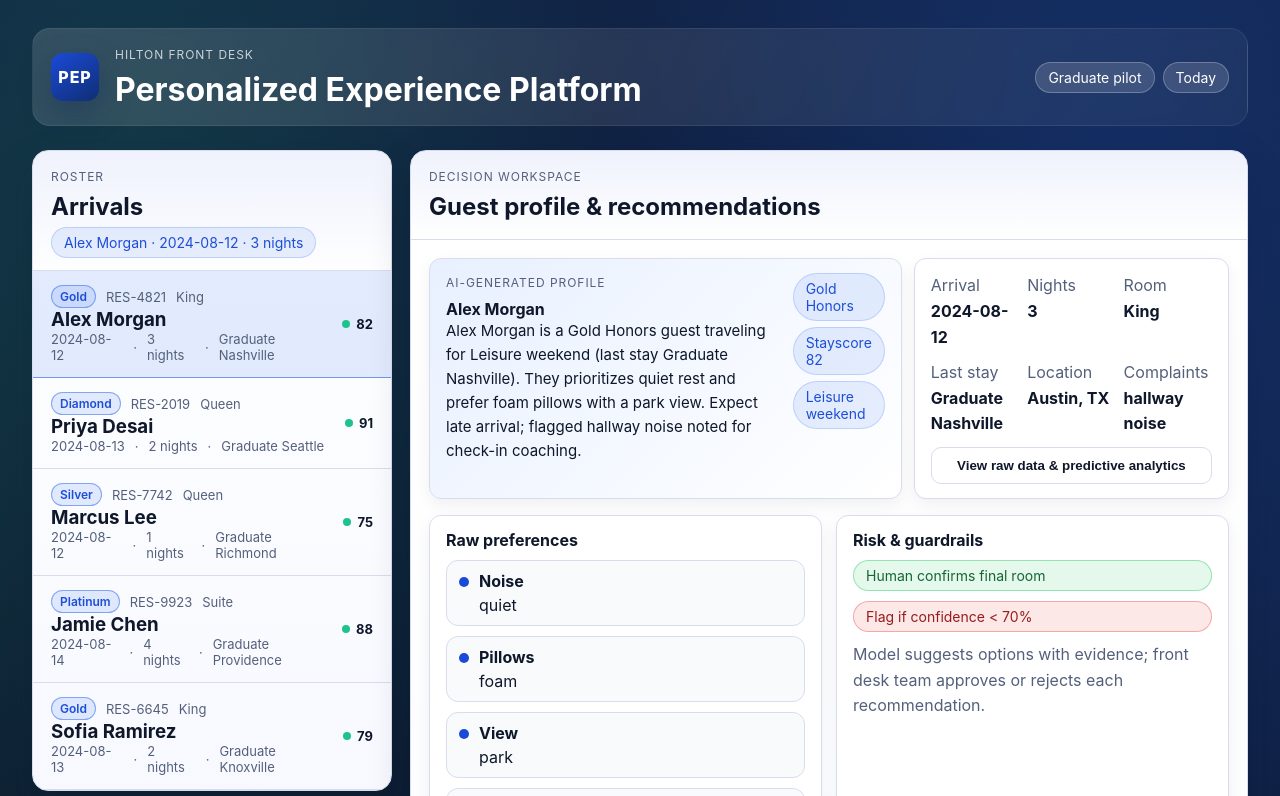
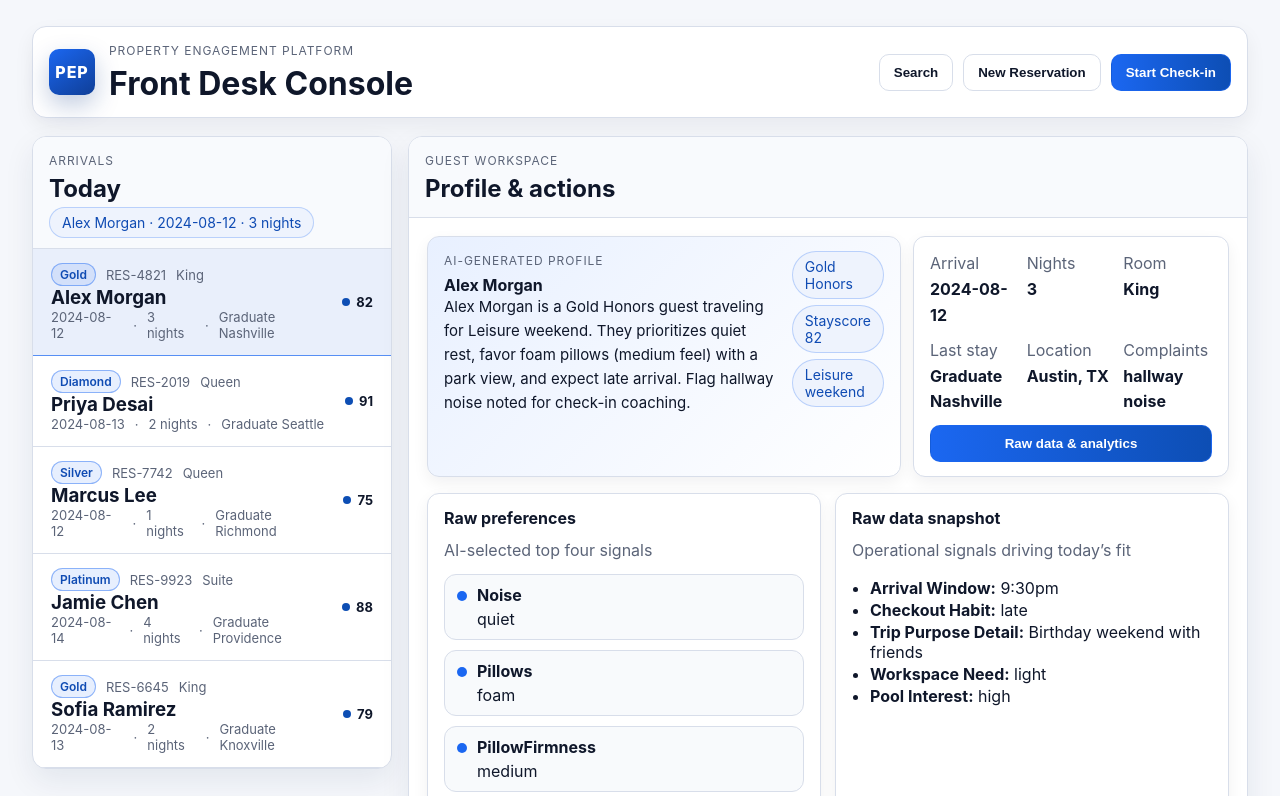
Before and after one commit to nathanfrenzel/PEPAI, a plain HTML site: page index.html in a window 1280 px wide. Both pictures are taken after a click on the item 212 px from the left and 324 px from the top of the page. Shown: the top 796 px of the page. Drawn offline with Linux system fonts and the light colour scheme.

Commit message:
Refresh PEP console styling and surface top AI signals

```diff
--- a/index.html
+++ b/index.html
@@ -11,13 +11,14 @@
     <div class="brand-stack">
       <div class="pep-mark">PEP</div>
       <div>
-        <p class="eyebrow">Hilton front desk</p>
-        <h1>Personalized Experience Platform</h1>
+        <p class="eyebrow">Property Engagement Platform</p>
+        <h1>Front Desk Console</h1>
       </div>
     </div>
-    <div class="header-meta">
-      <div class="pill pill-soft">Graduate pilot</div>
-      <div class="pill pill-soft">Today</div>
+    <div class="header-actions">
+      <button class="btn btn-ghost">Search</button>
+      <button class="btn btn-ghost">New Reservation</button>
+      <button class="btn btn-primary">Start Check-in</button>
     </div>
   </header>
 
@@ -25,22 +26,22 @@
     <section class="panel reservations">
       <div class="panel-header">
         <div>
-          <p class="eyebrow">Roster</p>
-          <h2>Arrivals</h2>
+          <p class="eyebrow">Arrivals</p>
+          <h2>Today</h2>
         </div>
-        <div class="pill" id="selection-pill">Select a reservation to begin</div>
+        <div class="pill" id="selection-pill">Select a reservation</div>
       </div>
       <ul id="reservation-list" class="reservation-list"></ul>
     </section>
 
     <section class="panel detail">
       <div class="panel-header">
-        <p class="eyebrow">Decision workspace</p>
-        <h2>Guest profile &amp; recommendations</h2>
+        <p class="eyebrow">Guest workspace</p>
+        <h2>Profile &amp; actions</h2>
       </div>
 
       <div class="detail-body" id="detail-body">
-        <p class="muted">No reservation selected yet. Choose a guest from the left-hand list to generate their AI profile.</p>
+        <p class="muted">Choose a guest to load AI profile, key preferences, and recommended moves.</p>
       </div>
     </section>
   </main>
--- a/script.js
+++ b/script.js
@@ -300,10 +300,11 @@ function buildDataPoints(template, res) {
 }
 
 function buildSummary(res) {
-  const complaint = res.complaints.length ? `flagged ${res.complaints.join(" & ")}` : "no active complaints";
+  const complaint = res.complaints.length ? `Flag ${res.complaints.join(" & ")}` : "No active complaints";
   const sleep = res.preferences.noise === "quiet" ? "prioritizes quiet rest" : "okay with moderate noise";
   const arrival = res.preferences.arrival ? `${res.preferences.arrival} arrival` : "flexible arrival";
-  return `${res.guest} is a ${res.honorsStatus} Honors guest traveling for ${res.stayPurpose} (last stay ${res.lastStay}). They ${sleep} and prefer ${res.preferences.pillows} pillows with a ${res.preferences.view} view. Expect ${arrival}; ${complaint} noted for check-in coaching.`;
+  const pillow = res.preferences.pillowFirmness ? `${res.preferences.pillowFirmness} feel` : res.preferences.pillows;
+  return `${res.guest} is a ${res.honorsStatus} Honors guest traveling for ${res.stayPurpose}. They ${sleep}, favor ${res.preferences.pillows} pillows (${pillow}) with a ${res.preferences.view} view, and expect ${arrival}. ${complaint} noted for check-in coaching.`;
 }
 
 function renderReservationList() {
@@ -333,6 +334,7 @@ function selectReservation(index, element) {
   const res = reservations[index];
   const detailBody = document.getElementById("detail-body");
   const recommendations = generateRecommendations(res);
+  const topPreferences = pickTopPreferences(res.preferences);
   const profileSummary = buildSummary(res);
   const analytics = buildPredictiveAnalytics(res);
 
@@ -383,17 +385,24 @@ function selectReservation(index, element) {
             <p class="metric">${res.complaints.length ? res.complaints.join(", ") : "None"}</p>
           </div>
         </div>
-        <button class="btn btn-ghost data-window-trigger" data-guest="${res.guest}" aria-label="Open data window">View raw data &amp; predictive analytics</button>
+        <button class="btn btn-primary data-window-trigger" data-guest="${res.guest}" aria-label="Open data window">Raw data &amp; analytics</button>
       </div>
     </div>
 
     <div class="detail-grid">
       <div class="card">
         <h3>Raw preferences</h3>
+        <p class="muted">AI-selected top four signals</p>
         <div class="key-points">
-          ${renderPreferences(res.preferences)}
+          ${renderPreferences(topPreferences)}
           <div class="key-point"><span class="dot"></span><div><strong>Behaviors</strong>${res.behaviors.join(", ")}</div></div>
         </div>
+      </div>
+
+      <div class="card">
+        <h3>Raw data snapshot</h3>
+        <p class="muted">Operational signals driving today’s fit</p>
+        <ul class="data-points compact">${renderRawPreview(res.rawData)}</ul>
       </div>
 
       <div class="card">
@@ -452,7 +461,7 @@ function selectReservation(index, element) {
 }
 
 function renderPreferences(preferences) {
-  return Object.entries(preferences)
+  return preferences
     .map(
       ([key, value]) => `
         <div class="key-point">
@@ -460,6 +469,37 @@ function renderPreferences(preferences) {
           <div><strong>${key}</strong>${value}</div>
         </div>`
     )
+    .join("");
+}
+
+function pickTopPreferences(preferences) {
+  const priority = [
+    "noise",
+    "pillows",
+    "pillowFirmness",
+    "view",
+    "arrival",
+    "towels",
+    "blankets",
+    "pillowCount",
+    "desk",
+    "dining",
+    "amenity",
+  ];
+
+  const ordered = priority
+    .filter((key) => preferences[key] !== undefined)
+    .map((key) => [key, preferences[key]]);
+
+  const remaining = Object.entries(preferences).filter(([key]) => !priority.includes(key));
+  return [...ordered, ...remaining].slice(0, 4);
+}
+
+function renderRawPreview(rawData) {
+  const previewKeys = ["arrivalWindow", "checkoutHabit", "tripPurposeDetail", "workspaceNeed", "poolInterest"];
+  return previewKeys
+    .filter((key) => rawData[key])
+    .map((key) => `<li><strong>${formatKey(key)}:</strong> ${rawData[key]}</li>`)
     .join("");
 }
 
--- a/styles.css
+++ b/styles.css
@@ -1,15 +1,14 @@
 :root {
-  --bg: #0e1b36;
-  --bg-2: #122344;
+  --bg: #f5f7fb;
   --panel: #ffffff;
-  --panel-2: #f0f4ff;
-  --accent: #1b4ad8;
-  --accent-2: #1ec38b;
+  --panel-2: #f2f5fb;
+  --accent: #1b67f1;
+  --accent-2: #0d4eb4;
   --accent-3: #f59e0b;
   --text: #0f172a;
-  --muted: #54607b;
-  --border: #d7dded;
-  --badge: #e5ebfb;
+  --muted: #5b6478;
+  --border: #d8deea;
+  --badge: #e9effb;
   --danger: #ef4444;
 }
 
@@ -20,13 +19,10 @@
 body {
   margin: 0;
   font-family: "Inter", system-ui, -apple-system, "Segoe UI", sans-serif;
-  background:
-    radial-gradient(40% 30% at 10% 10%, rgba(34, 197, 94, 0.16), transparent),
-    radial-gradient(42% 36% at 88% 12%, rgba(37, 99, 235, 0.24), transparent),
-    linear-gradient(180deg, #112346 0%, #0c162b 40%, #0c162b 100%);
+  background: var(--bg);
   color: var(--text);
   min-height: 100vh;
-  padding: 28px 32px 40px;
+  padding: 26px 32px 36px;
 }
 
 h1,
@@ -37,10 +33,6 @@ h5,
 h6 {
   color: #0f172a;
   margin: 0;
-}
-
-.app-header h1 {
-  color: #fff;
 }
 
 p {
@@ -57,71 +49,70 @@ a {
   align-items: center;
   justify-content: space-between;
   gap: 24px;
-  margin-bottom: 24px;
-  padding: 16px 18px;
-  border: 1px solid rgba(255, 255, 255, 0.08);
-  border-radius: 18px;
-  background: linear-gradient(120deg, rgba(255, 255, 255, 0.14), rgba(255, 255, 255, 0.04));
-  backdrop-filter: blur(6px);
-  color: #fff;
+  margin-bottom: 18px;
+  padding: 14px 16px;
+  border: 1px solid var(--border);
+  border-radius: 14px;
+  background: #ffffff;
+  box-shadow: 0 8px 20px rgba(15, 23, 42, 0.06);
 }
 
 .brand-stack {
   display: flex;
   align-items: center;
-  gap: 16px;
+  gap: 14px;
 }
 
 .pep-mark {
-  width: 48px;
-  height: 48px;
-  border-radius: 12px;
-  background: linear-gradient(145deg, #1b4ad8, #0f2e74);
+  width: 46px;
+  height: 46px;
+  border-radius: 10px;
+  background: linear-gradient(145deg, #1b67f1, #0f3e97);
   display: grid;
   place-items: center;
   color: #fff;
   font-weight: 800;
   letter-spacing: 0.06em;
-  box-shadow: 0 12px 30px rgba(12, 36, 90, 0.35);
+  box-shadow: 0 10px 24px rgba(16, 57, 136, 0.26);
 }
 
-.header-meta {
+.header-actions {
   display: flex;
-  gap: 8px;
   align-items: center;
+  gap: 10px;
 }
 
 .eyebrow {
   text-transform: uppercase;
   letter-spacing: 0.08em;
   font-size: 12px;
-  color: rgba(255, 255, 255, 0.75);
-  margin-bottom: 6px;
+  color: var(--muted);
+  margin-bottom: 4px;
 }
 
 .layout {
   display: grid;
   grid-template-columns: 360px 1fr;
-  gap: 18px;
+  gap: 16px;
   align-items: start;
 }
 
 .panel {
-  background: linear-gradient(180deg, #ffffff, #f7f9ff);
+  background: #ffffff;
   border: 1px solid var(--border);
-  border-radius: 16px;
-  box-shadow: 0 15px 40px rgba(11, 21, 45, 0.2);
+  border-radius: 14px;
+  box-shadow: 0 12px 30px rgba(16, 33, 80, 0.08);
   overflow: hidden;
 }
 
 .panel-header {
-  padding: 16px 18px 12px;
+  padding: 14px 16px 10px;
   border-bottom: 1px solid var(--border);
-  background: linear-gradient(180deg, rgba(27, 74, 216, 0.07), transparent);
+  background: #f8fafd;
 }
 
 .panel-header h2 {
-  margin-bottom: 6px;
+  margin-bottom: 4px;
 }
 
 .muted {
@@ -147,13 +138,13 @@ a {
 }
 
 .reservation-item:hover {
-  background: rgba(37, 99, 235, 0.08);
-  border-color: rgba(37, 99, 235, 0.4);
+  background: #f4f7fd;
+  border-color: rgba(27, 103, 241, 0.35);
 }
 
 .reservation-item.active {
-  background: rgba(37, 99, 235, 0.12);
-  border-color: rgba(37, 99, 235, 0.6);
+  background: #e9effb;
+  border-color: rgba(27, 103, 241, 0.7);
 }
 
 .res-meta {
@@ -169,9 +160,9 @@ a {
   padding: 3px 8px;
   font-weight: 600;
   font-size: 12px;
-  border: 1px solid rgba(37, 99, 235, 0.5);
-  color: #1d4ed8;
-  background: rgba(37, 99, 235, 0.12);
+  border: 1px solid rgba(27, 103, 241, 0.45);
+  color: #0f4bb3;
+  background: rgba(27, 103, 241, 0.1);
 }
 
 .stay-score {
@@ -224,9 +215,9 @@ a {
   gap: 8px;
   border-radius: 999px;
   padding: 6px 12px;
-  background: rgba(37, 99, 235, 0.1);
-  color: #1d4ed8;
-  border: 1px solid rgba(37, 99, 235, 0.2);
+  background: #eef3fd;
+  color: #0f4bb3;
+  border: 1px solid rgba(27, 103, 241, 0.25);
   font-size: 14px;
 }
 
@@ -256,8 +247,8 @@ a {
   padding: 12px;
   border-radius: 14px;
   border: 1px solid var(--border);
-  background: linear-gradient(180deg, #ffffff, #f3f6ff);
-  box-shadow: 0 10px 28px rgba(12, 20, 46, 0.12);
+  background: #ffffff;
+  box-shadow: 0 6px 18px rgba(12, 20, 46, 0.08);
 }
 
 .recommendations-header {
@@ -304,6 +295,11 @@ a {
   gap: 4px;
 }
 
+.data-points.compact {
+  margin-top: 4px;
+  gap: 2px;
+}
+
 .confidence-bar {
   height: 8px;
   background: #e2e8f0;
@@ -335,10 +331,10 @@ a {
   margin: 0 auto 6px;
   display: grid;
   place-items: center;
-  background: radial-gradient(circle at 50% 45%, rgba(27, 74, 216, 0.08), transparent 60%), #f8fafc;
+  background: #f7f9fd;
   border-radius: 50%;
   border: 1px solid var(--border);
-  box-shadow: 0 12px 22px rgba(15, 23, 42, 0.08);
+  box-shadow: 0 8px 18px rgba(15, 23, 42, 0.06);
 }
 
 .confidence-donut svg {
@@ -347,7 +343,7 @@ a {
 
 .donut-bg {
   fill: none;
-  stroke: #e2e8f0;
+  stroke: #e5e9f2;
   stroke-width: 8;
 }
 
@@ -357,7 +353,7 @@ a {
   stroke-width: 8;
   stroke-linecap: round;
   stroke-dasharray: 175.84;
-  filter: drop-shadow(0 2px 4px rgba(27, 74, 216, 0.12));
+  filter: drop-shadow(0 2px 4px rgba(27, 103, 241, 0.12));
 }
 
 .confidence-donut.mid .donut-ring {
@@ -414,8 +410,8 @@ a {
 }
 
 .btn-primary {
-  background: linear-gradient(90deg, #2563eb, #22c55e);
-  border-color: rgba(37, 99, 235, 0.6);
+  background: linear-gradient(90deg, #1b67f1, #0d4eb4);
+  border-color: rgba(27, 103, 241, 0.6);
   color: #ffffff;
 }
 
```
Lines whose indentation alone changed are shown as unchanged.
